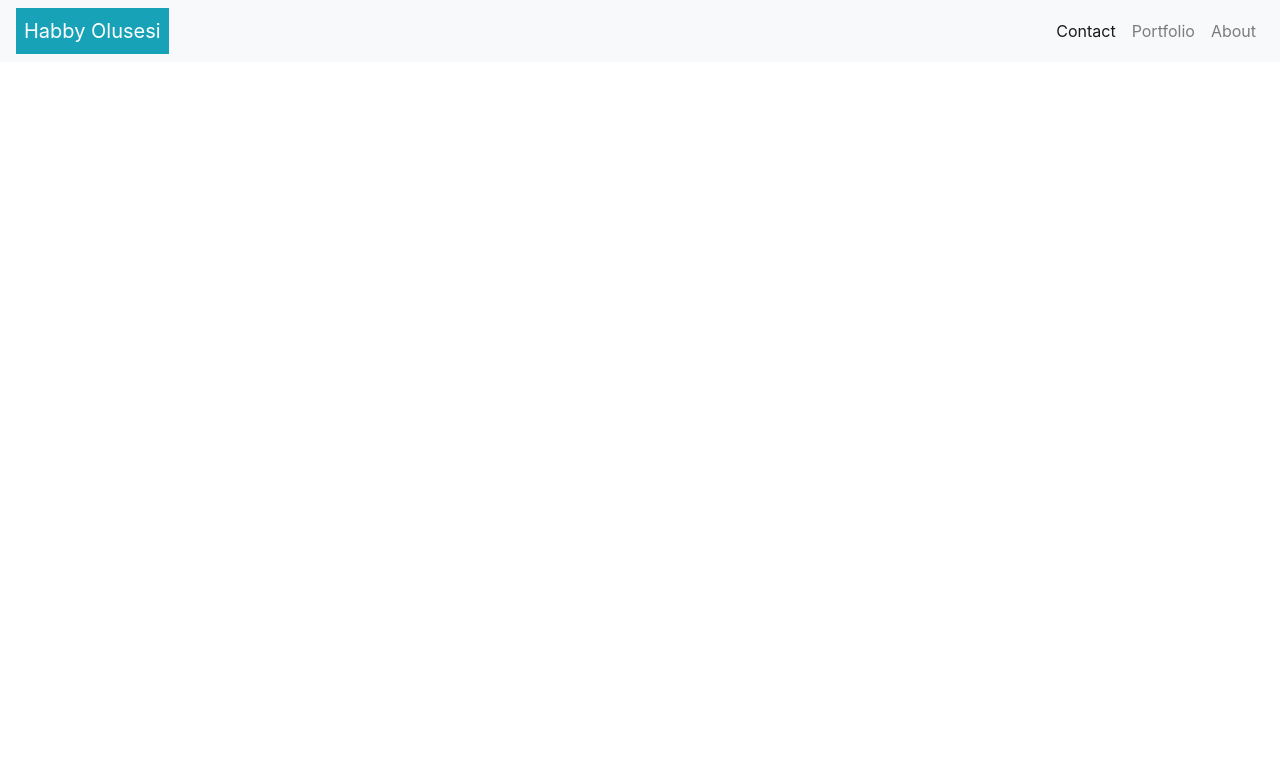
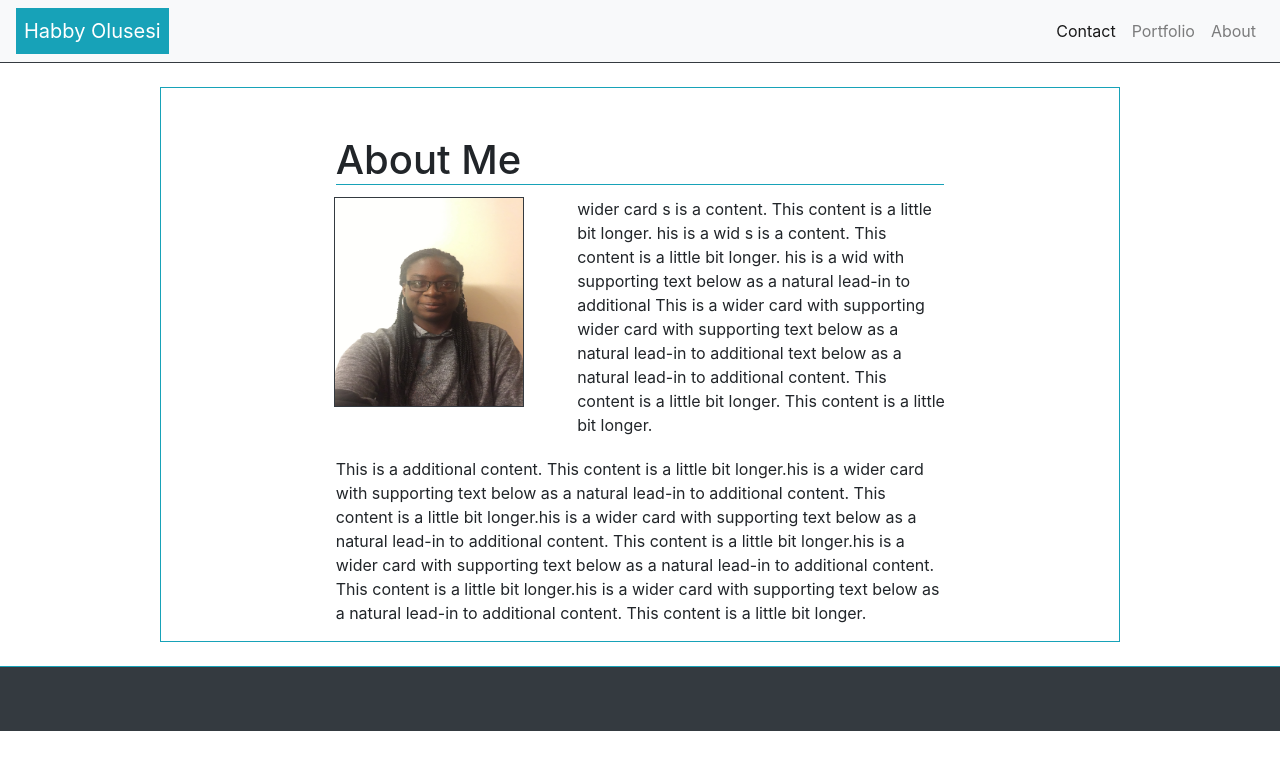
Before and after one commit to habby-bit/ResponsivePortfolio, a plain HTML site: page index.html in a window 1280 px wide. Drawn offline with nearby package versions, Linux system fonts and the light colour scheme.

Commit message:
finished large/medium About Me Page

```diff
--- a/index.html
+++ b/index.html
@@ -13,7 +13,7 @@
 
   <body>
 
-    <nav class="navbar navbar-expand-lg navbar-light bg-light">
+    <nav class="navbar navbar-expand-lg navbar-light bg-light border-bottom border-dark">
         <a class="navbar-brand d-inline-flex p-2 bd-highlight bg-info text-white" href="index.html">Habby Olusesi</a>
         <button class="navbar-toggler" type="button" data-toggle="collapse" data-target="#navbarNavAltMarkup" aria-controls="navbarNavAltMarkup" aria-expanded="false" aria-label="Toggle navigation">
             <span class="navbar-toggler-icon"></span>
@@ -28,7 +28,30 @@
     </nav>
 
 
+  <div class= "container w-75 border border-info mb-4 mt-4">
+    <div class="row justify-content-md-center ">
+      <div class = "col-md-8">
+        <h1 class = "border-bottom border-info head mt-5 mb-1">About Me</h1>
+      </div>
+    </div>
+    <div class = "row justify-content-md-center ">
+      <div class = "col-md-3">
+        <img src="Images/Me.jpg" class="my-picture border border-dark mt-2" alt="Picture of Me" width="190" height="210">
+      </div>
+      <div class = "col-md-5 ml-1 mt-2">
+        <p> wider card s is a  content. This content is a little bit longer. his is a wid s is a  content. This content is a little bit longer. his is a wid with supporting text below as a natural lead-in to additional This is a wider card with supporting wider card with supporting text below as a natural lead-in to additional text below as a natural lead-in to additional content. This content is a little bit longer. This content is a little bit longer.</p>
+      </div>
+    </div>
+    <div class = "row justify-content-md-center ">
+      <div class = "col-md-8 mt-1">
+        <p>This is a additional content. This content is a little bit longer.his is a wider card with supporting text below as a natural lead-in to additional content. This content is a little bit longer.his is a wider card with supporting text below as a natural lead-in to additional content. This content is a little bit longer.his is a wider card with supporting text below as a natural lead-in to additional content. This content is a little bit longer.his is a wider card with supporting text below as a natural lead-in to additional content. This content is a little bit longer.</p>
+      </div>
+    </div>
+  </div>
 
+  <nav class="navbar navbar-dark bg-dark border-top border-info">
+    <br><br>
+  </nav>
 
     <!-- Optional JavaScript -->
     <!-- jQuery first, then Popper.js, then Bootstrap JS -->
```
Also changed, not shown: Images/Me.jpg (added), 1 other file.
